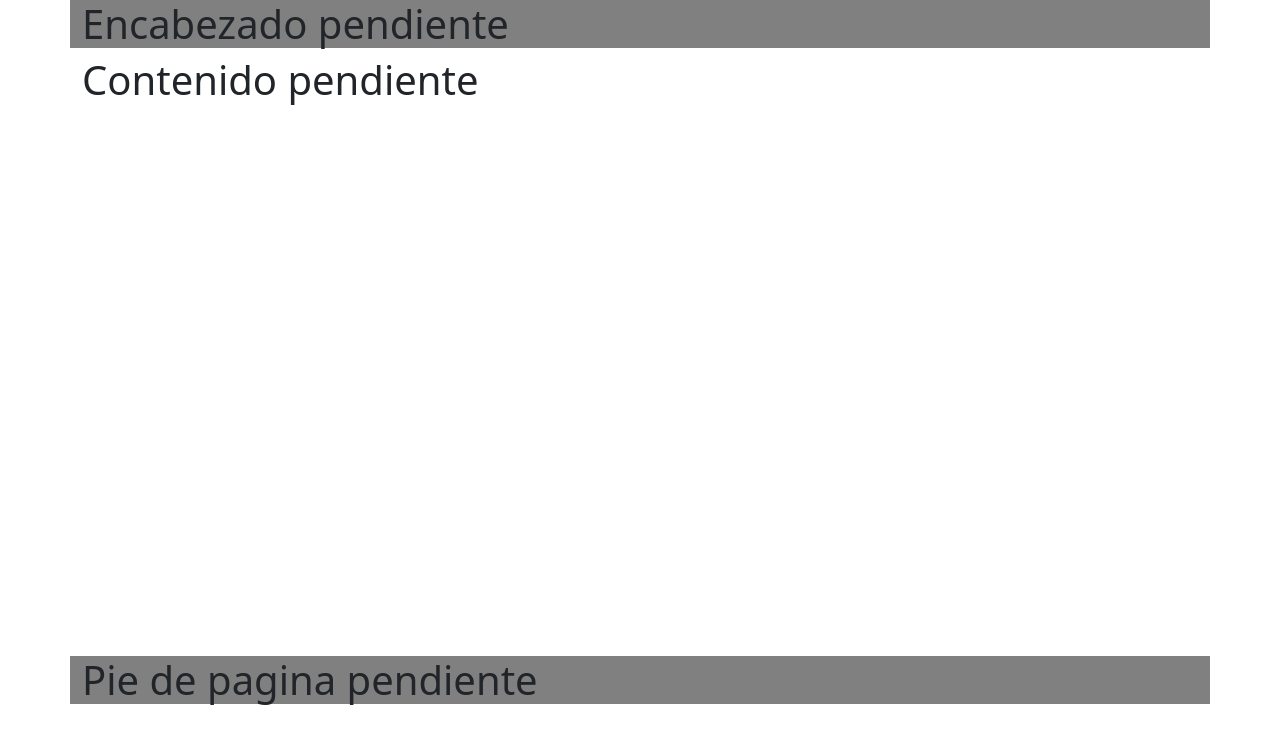
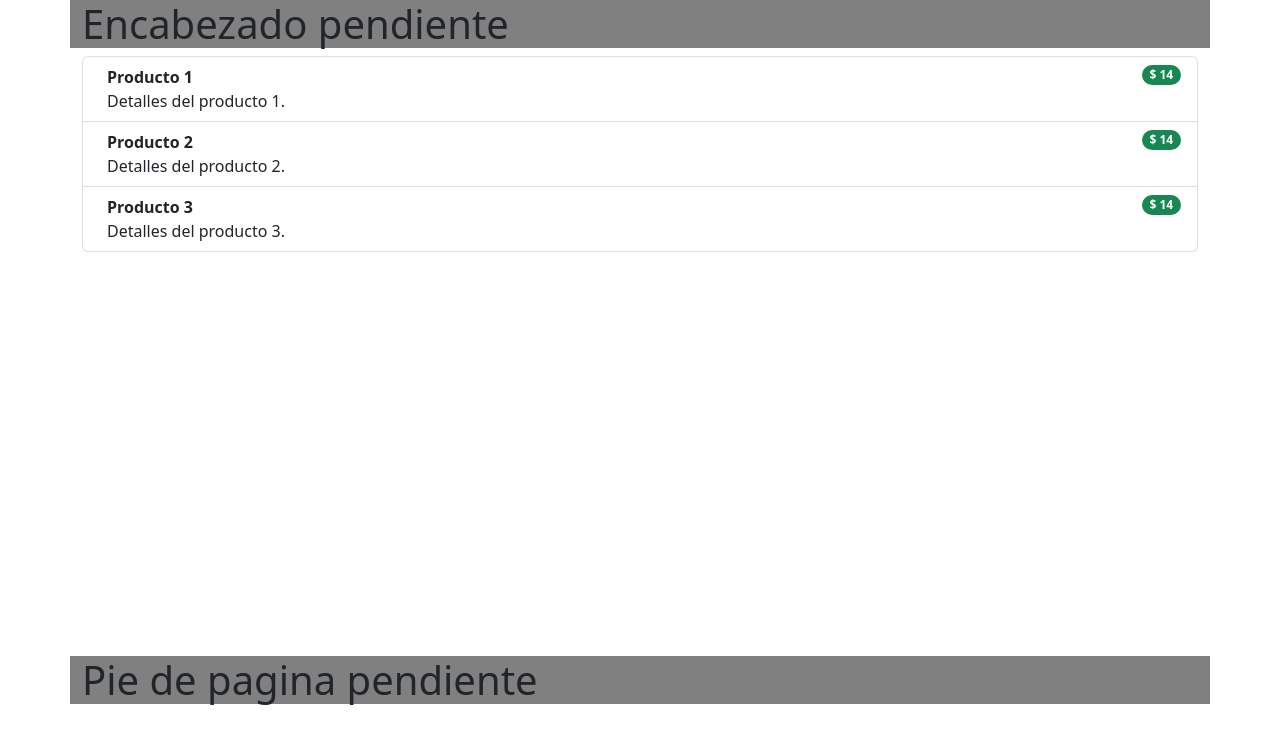
Before and after one commit to alexander-castro/store-nextU, a plain HTML site: page index.html in a window 1280 px wide. Drawn offline with nearby package versions, Linux system fonts and the light colour scheme.

Commit message:
Primera version basada en listas

```diff
--- a/index.html
+++ b/index.html
@@ -11,7 +11,29 @@
         <h1>Encabezado pendiente</h1>
     </div>
     <div class="container" style="min-height: 600px;">
-        <h1>Contenido pendiente</h1>
+        <ul class="list-group">
+            <li class="list-group-item d-flex justify-content-between align-items-start">
+                <div class="ms-2 me-auto">
+                    <div class="fw-bold">Producto 1</div>
+                    Detalles del producto 1.
+                </div>
+                <span class="badge bg-success rounded-pill">$ 14</span>
+            </li>
+            <li class="list-group-item d-flex justify-content-between align-items-start">
+                <div class="ms-2 me-auto">
+                    <div class="fw-bold">Producto 2</div>
+                    Detalles del producto 2.
+                </div>
+                <span class="badge bg-success rounded-pill">$ 14</span>
+            </li>
+            <li class="list-group-item d-flex justify-content-between align-items-start">
+                <div class="ms-2 me-auto">
+                    <div class="fw-bold">Producto 3</div>
+                    Detalles del producto 3.
+                </div>
+                <span class="badge bg-success rounded-pill">$ 14</span>
+            </li>
+        </ul>
     </div>
     <div class="container" style="background-color: grey;">
         <h1>Pie de pagina pendiente</h1>
```
